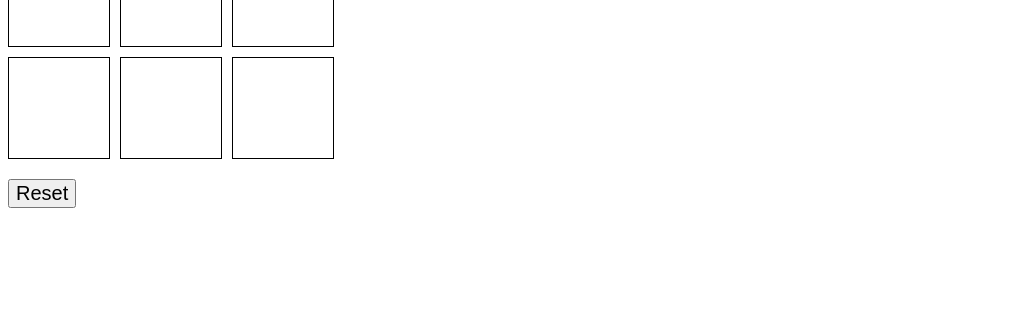
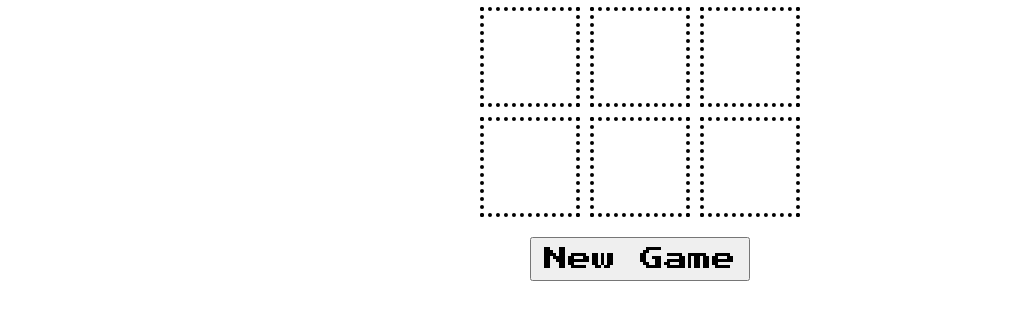
Before and after one commit to MariaEvpalova/tic-tac-toe, a plain HTML site: page index.html in a window 1280 px wide. Shown: the part 247-558 px from the top of the page, without its empty margins (0-1027 px from the left). Drawn offline with Linux system fonts and the light colour scheme.

Commit message:
Add better UI - Change UI of the screen - Add new font - Remove interaction through alerts - Add section with result of the game

```diff
--- a/index.html
+++ b/index.html
@@ -6,8 +6,9 @@
     </head>
     <body>
         <h1>Tic Tac Toe</h1>
-        <div id="game-board" class="board"></div>
-        <button id="reset-btn">Reset</button>
+        <div id="game-board"></div>
+        <button id="reset-btn">New Game</button>
+        <div id="result-section">Let the game begin</div>
 
         <script src="script.js"></script>
     </body>
--- a/script.js
+++ b/script.js
@@ -27,9 +27,25 @@ const Gameboard = (() => {
 // Module for display controller
 const DisplayController = (() => {
     const gameboardElement = document.getElementById('game-board');
+
+    const resultSection = document.getElementById('result-section');
+
+    function resetResult() {
+        resultSection.innerText = 'Let the game begin!';
+    }
+
+    function displayWinner(winner) {
+        resultSection.innerText = `Player ${winner.name} wins!`;
+    }
+
+    function displayTie() {
+        resultSection.innerText = "It's a tie!";
+    }
+
     const resetButton = document.getElementById('reset-btn');
 
     resetButton.addEventListener('click', resetGame);
+    resetButton.addEventListener('click', resetResult);
 
     function resetGame() {
         Gameboard.resetBoard();
@@ -58,11 +74,9 @@ const DisplayController = (() => {
             renderBoard();
 
             if (GameController.checkWin(currentPlayer)) {
-                alert(`Player ${currentPlayer.name} wins!`);
-                resetGame();
+                displayWinner(currentPlayer);
             } else if (GameController.checkTie()) {
-                alert("It's a tie!");
-                resetGame();
+                displayTie();
             } else {
                 GameController.switchPlayer();
             }
@@ -74,8 +88,8 @@ const DisplayController = (() => {
 
 // Module for game controller
 const GameController = (() => {
-    const player1 = Player('Player 1', 'X');
-    const player2 = Player('Player 2', 'O');
+    const player1 = Player('X', 'X');
+    const player2 = Player('O', 'O');
     let currentPlayer = player1;
 
     const getCurrentPlayer = () => currentPlayer;
--- a/style.css
+++ b/style.css
@@ -1,22 +1,50 @@
-.board {
+@import url('https://fonts.googleapis.com/css2?family=Press+Start+2P&display=swap');
+
+* {
+    font-family: 'Press Start 2P', sans-serif;
+    box-sizing: border-box;
+}
+
+#game-board {
     display: grid;
     grid-template-columns: repeat(3, 1fr);
     grid-gap: 10px;
-    width: 300px;
+    width: fit-content;
     margin-bottom: 20px;
-  }
+}
 
-  .cell {
+.cell {
+    padding-top: 8px;
+    padding-left: 8px;
     width: 100px;
     height: 100px;
-    border: 1px solid black;
+    border: 4px dotted black;
+    text-align: center;
     display: flex;
     justify-content: center;
     align-items: center;
+    font-size: 64px;
+    cursor: pointer;
+}
+
+button {
     font-size: 24px;
-    cursor: pointer;
-  }
+    padding: 8px 12px;
+}
 
-  button {
-    font-size: 20px;
-  }
+body {
+    height: 100vh;
+    display: flex;
+    flex-direction: column;
+    justify-content: center;
+    align-items: center;
+    margin: 0;
+    margin-top: -64px;
+}
+
+#result-section {
+    font-size: 36px;
+    margin-top: 36px;
+    height: 38px;
+    margin-left: 24px;
+}
```
